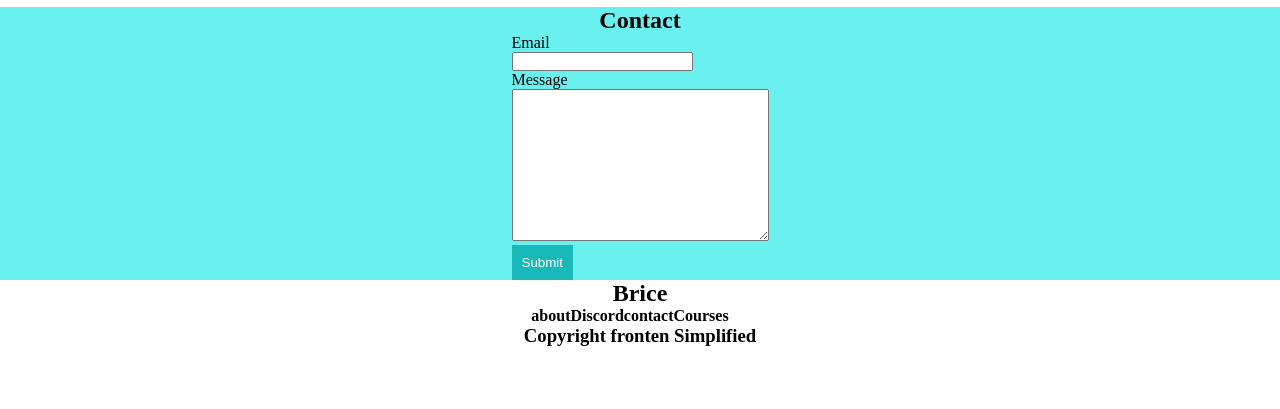
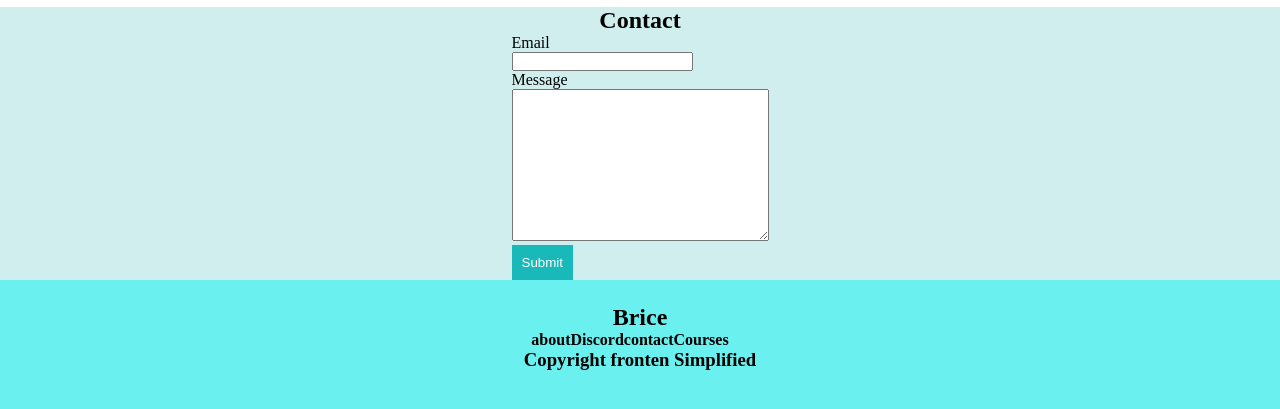
Before and after one commit to aganyo360/hellow-world, a plain HTML site: page projects/html/index.html in a window 1280 px wide. Shown: the part 1358-1767 px from the top of the page. Before the commit the page ends 1705 px from the top, so only its background shows below. Drawn offline with Linux system fonts and the light colour scheme.

Commit message:
random update

```diff
--- a/projects/assests/styles/style.css
+++ b/projects/assests/styles/style.css
@@ -82,12 +82,14 @@ p {
   flex-direction: column;
   justify-content: center;
   align-items: center;
-  background-color: rgb(107, 240, 240);
+  background-color: rgb(208, 238, 238);
 }
 footer {
   display: flex;
   flex-direction: column;
   align-items: center;
+  background-color: rgb(107, 240, 240);
+  padding: 24px 24px 50px 24px;
 }
 .footer-wrapper ul {
   display: flex;
```
